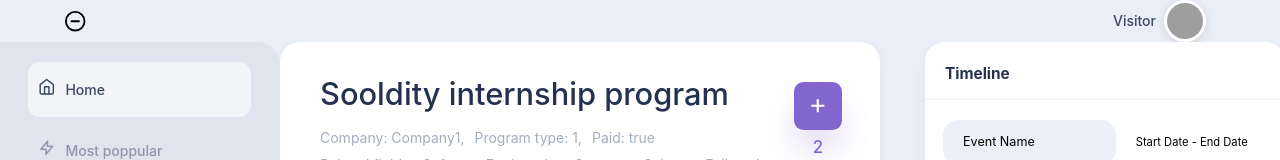
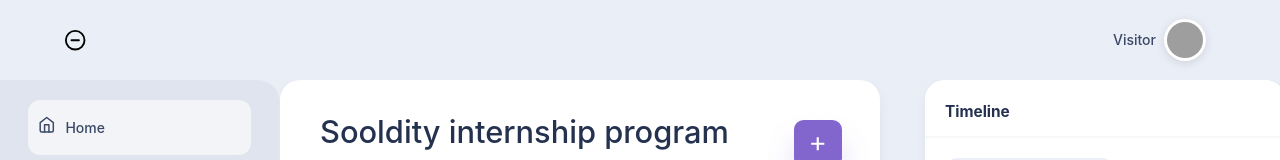
Before and after one commit to Grapeka/Intern-sniper-client, a React (Vite) app: page / in a window 1280 px wide. In both pictures the pointer is over the icon 75 px from the left and 20 px from the top of the page. Shown: the top 160 px of the page. Built offline with nearby package versions, Linux system fonts and the light colour scheme; grey boxes are pictures that could not be loaded.

Commit message:
style: adjust topbat height

```diff
--- a/src/components/TopBar/index.module.scss
+++ b/src/components/TopBar/index.module.scss
@@ -1,10 +1,12 @@
 .container {
   width: 100vw;
-  height: 95px;
+  min-height: 80px;
   background-color: #eaeef7;
   display: flex;
   flex-direction: row;
   justify-content: center;
+  // position: fixed;
+  // top: 0px;
 
   .content {
     // background-color: rgb(136, 136, 189);
@@ -16,6 +18,10 @@
 
     .icon {
       font-size: 1.6rem;
+
+      &:hover {
+        cursor: pointer;
+      }
     }
   }
 }
```
